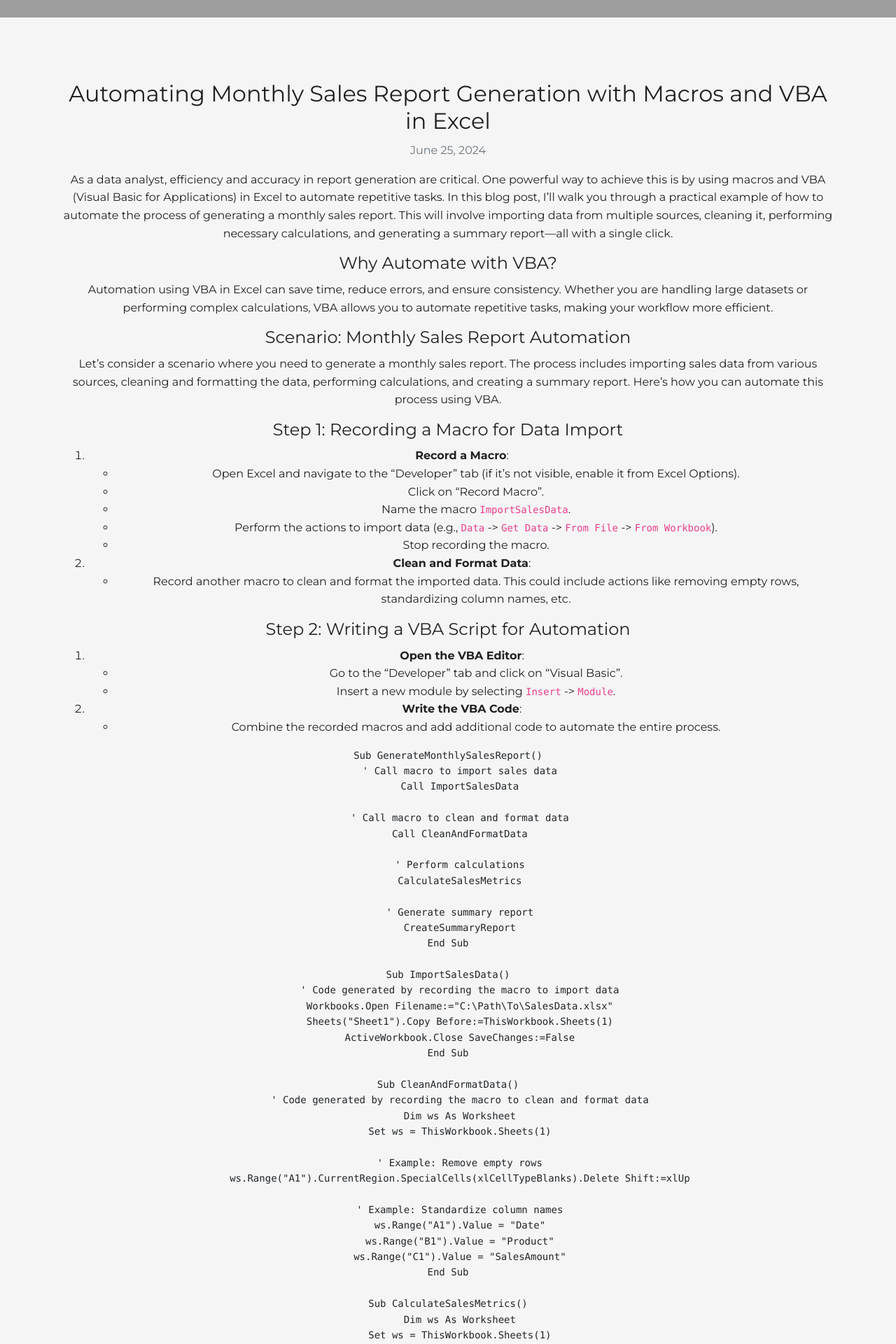
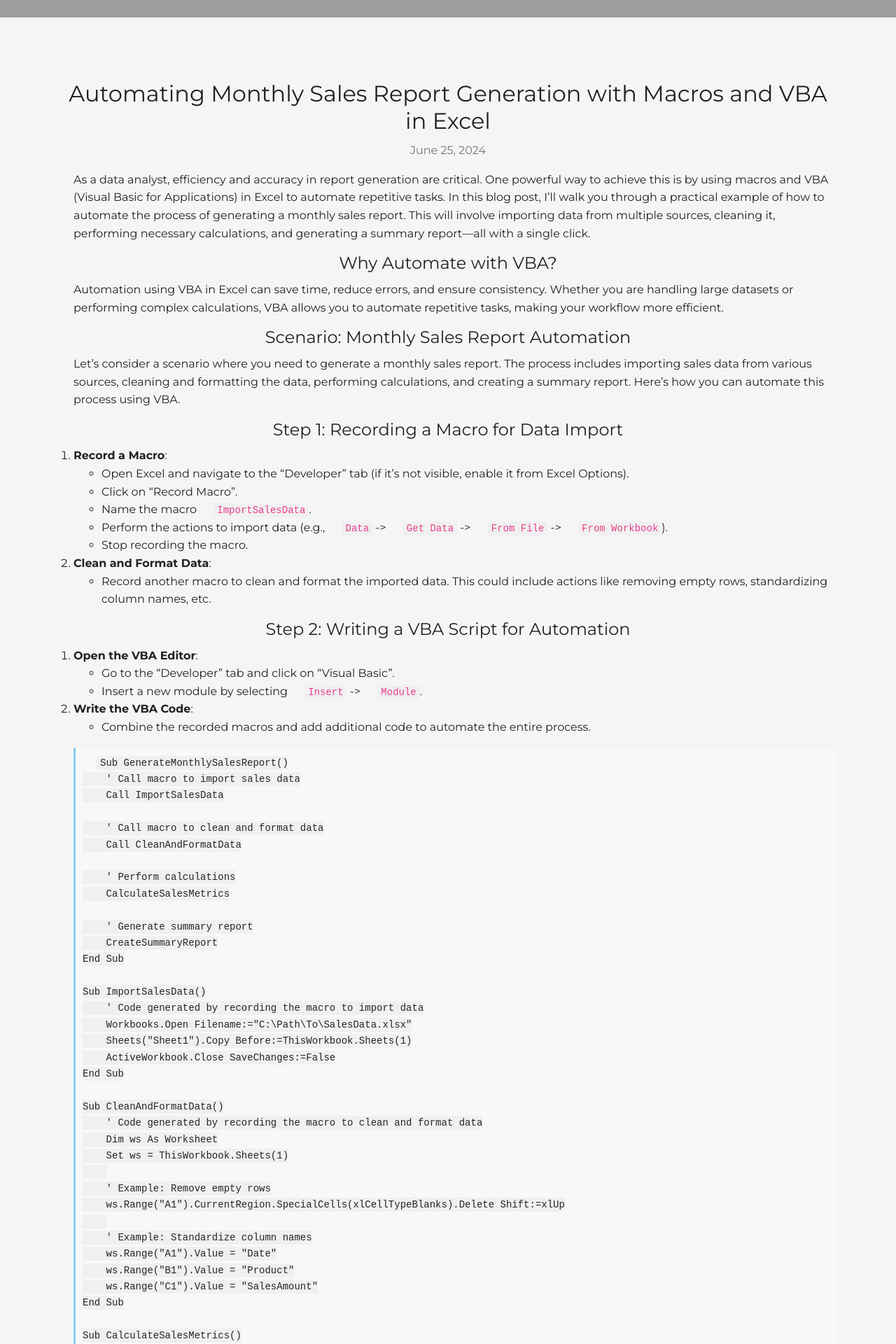
Before and after one commit to rgrantham82/rgrantham82.github.io, a Jekyll site: the page built from _posts/2024-06-25-macros-vba-excel.md, in a window 1280 px wide. Shown: the part 417-2337 px from the top of the page at 70% size. Built offline with Jekyll 4.4.1, drawn with Linux system fonts in a browser that asks for light colours; nearby versions of some CDN libraries; comment, search, counter and statistics services are not loaded; grey boxes are pictures that could not be loaded.

Commit message:
Update styles.css

```diff
--- a/assets/css/styles.css
+++ b/assets/css/styles.css
@@ -241,6 +241,52 @@ section h4 {
 }
 
 /* Blog Section */
+/* General content styling for blog posts */
+.blog-post h2, .blog-post h3, .blog-post h4 {
+  text-align: center; /* Center align headers */
+}
+
+.blog-post p, .blog-post ul, .blog-post ol, .blog-post pre, .blog-post code {
+  text-align: left; /* Left align paragraphs, lists, and code */
+  margin-left: 20px; /* Indent left for readability */
+}
+
+.blog-post pre {
+  background-color: #f8f8f8; /* Light background for code blocks */
+  border-left: 3px solid var(--primary-color); /* Highlight left border */
+  padding: 10px;
+  overflow-x: auto; /* Ensure long lines are scrollable */
+}
+
+.blog-post code {
+  background-color: #f0f0f0; /* Slightly darker background for inline code */
+  padding: 2px 5px;
+  border-radius: 3px;
+  font-family: monospace;
+}
+
+/* Remove left margin for first-level list items */
+.blog-post ul, .blog-post ol {
+  margin-left: 0;
+  padding-left: 20px; /* Add padding for inner list items */
+}
+
+/* Adjust margins and padding for nested lists */
+.blog-post ul ul, .blog-post ol ol,
+.blog-post ul ol, .blog-post ol ul {
+  margin-left: 20px;
+  padding-left: 20px;
+}
+
+/* Optional: Styling for step-by-step instructions */
+.blog-post .step {
+  margin-left: 0; /* Remove margin for step lists */
+  padding-left: 20px; /* Add padding for better readability */
+  list-style-type: decimal; /* Use decimal numbers for steps */
+}
+
+
+
 #blog {
 	padding: 60px 0;
 	animation: fadeIn 1s ease-in;
```
